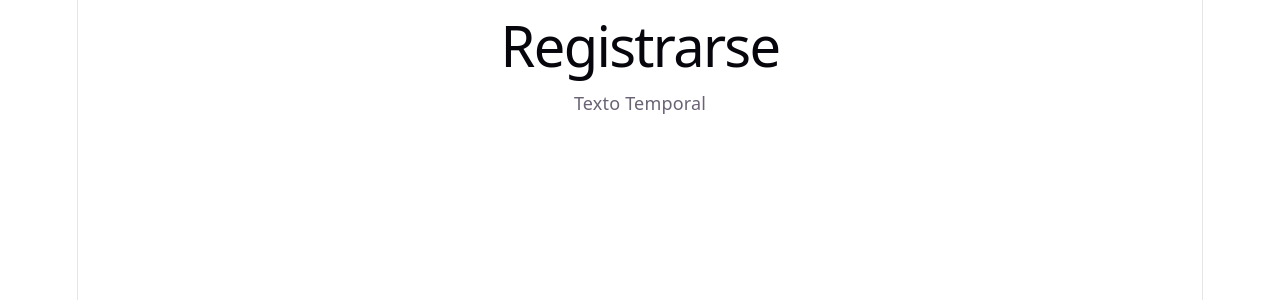
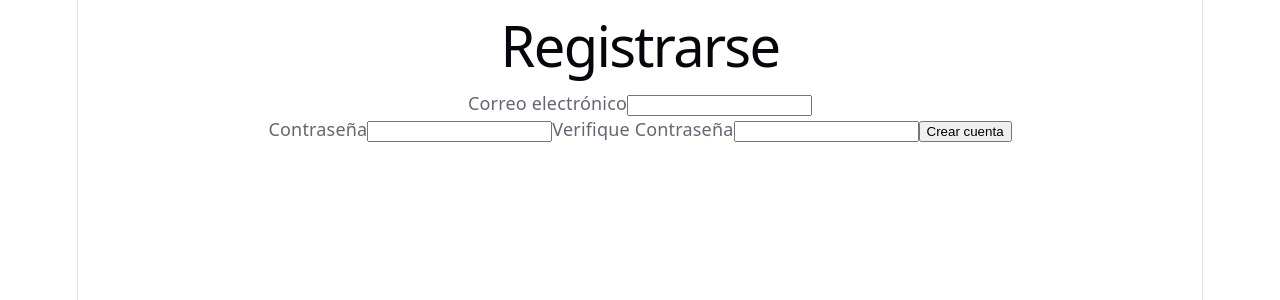
Before and after one commit to Leonelbruno/metacode-task-manager, a React (Vite) app: page /register in a window 1280 px wide. Shown: the top 300 px of the page. Built offline with nearby package versions, Linux system fonts and the light colour scheme; no server answers.

Commit message:
hice el  registro e inicio de sesión con Firebase

```diff
--- a/src/pages/LoginPage.tsx
+++ b/src/pages/LoginPage.tsx
@@ -1,8 +1,69 @@
+import { useState, type FormEvent } from "react";
+import { useNavigate } from "react-router-dom";
+import { loginUser } from "../services/authService";
+
 function LoginPage() {
+    const [email, setEmail] = useState("");
+    const [password, setPassword] = useState("");
+    const [error, setError] = useState("");
+    const [isLoading, setIsLoading] = useState(false);
+
+    const navigate = useNavigate();
+
+    async function handleSubmit(event: FormEvent<HTMLFormElement>) {
+        event.preventDefault();
+
+        if (isLoading) return;
+
+        setError("");
+        setIsLoading(true);
+
+        try {
+            await loginUser(email, password);
+            navigate("/tasks");
+        } catch (error) {
+            console.error(error);
+            setError("Correo electrónico o contraseña incorrectos");
+        } finally {
+            setIsLoading(false);
+        }
+    }
+
     return (
         <main>
-            <h1>Iniciar Sesion</h1>
-            <p>Texto Temporal</p>
+            <h1>Iniciar sesión</h1>
+
+            <form onSubmit={handleSubmit}>
+                <div>
+                    <label htmlFor="email">Correo electrónico</label>
+
+                    <input
+                        id="email"
+                        type="email"
+                        value={email}
+                        onChange={(event) => setEmail(event.target.value)}
+                        required
+                    />
+                </div>
+
+                <div>
+                    <label htmlFor="password">Contraseña</label>
+
+                    <input
+                        id="password"
+                        type="password"
+                        value={password}
+                        onChange={(event) => setPassword(event.target.value)}
+                        required
+                    />
+                </div>
+
+                {error && <p role="alert">{error}</p>}
+
+                <button type="submit" disabled={isLoading}>
+                    {isLoading ? "Ingresando..." : "Iniciar sesión"}
+                </button>
+            </form>
         </main>
     );
 }
--- a/src/pages/RegisterPage.tsx
+++ b/src/pages/RegisterPage.tsx
@@ -1,8 +1,94 @@
+import { useState, type FormEvent } from "react";
+import { registerUser } from "../services/authService";
+import { useNavigate } from "react-router-dom";
+import { FirebaseError } from "firebase/app";
+
 function RegisterPage() {
+    const [email, setEmail] = useState("");
+    const [password, setPassword] = useState("");
+    const [confirmPassword, setConfirmPassword] = useState("");
+    const [error, setError] = useState("");
+    const [isLoading, setIsLoading] = useState(false);
+    const navigate = useNavigate();
+
+    async function handleSubmit(event: FormEvent<HTMLFormElement>) {
+        event.preventDefault();
+        setError("");
+
+        if (password !== confirmPassword) {
+            setError("Las contraseñas no coinciden");
+            return;
+        }
+
+        if (password.length < 6) {
+            setError("La contraseña debe tener al menos 6 caracteres");
+            return;
+        }
+
+        if (isLoading) return;
+        setIsLoading(true);
+
+        try {
+            await registerUser(email, password);
+            console.log("Usuario creado correctamente");
+            navigate("/tasks");
+        } catch (error) {
+            console.error(error);
+
+            if (
+                error instanceof FirebaseError &&
+                error.code === "auth/email-already-in-use"
+            ) {
+                setError("Ese correo electrónico ya está registrado");
+            } else {
+                setError("No se pudo crear la cuenta");
+            }
+        } finally {
+            setIsLoading(false);
+        }
+    }
+
     return (
         <main>
             <h1>Registrarse</h1>
-            <p>Texto Temporal</p>
+
+            <form onSubmit={handleSubmit}>
+                <div>
+                    <label htmlFor="email">Correo electrónico</label>
+
+                    <input
+                        id="email"
+                        type="email"
+                        value={email}
+                        onChange={(event) => setEmail(event.target.value)}
+                        required
+                    />
+                </div>
+
+                <label htmlFor="password">Contraseña</label>
+                <input
+                    id="password"
+                    type="password"
+                    value={password}
+                    onChange={(event) => setPassword(event.target.value)}
+                    required
+                />
+
+                <label htmlFor="confirmPassword">Verifique Contraseña</label>
+                <input
+                    id="confirmPassword"
+                    type="password"
+                    value={confirmPassword}
+                    onChange={(event) => setConfirmPassword(event.target.value)}
+                    required
+                />
+
+                {error && <p role="alert">{error}</p>}
+
+                <button type="submit" disabled={isLoading}>
+                    {isLoading ? "Creando cuenta..." : "Crear cuenta"}
+                </button>
+            </form>
         </main>
     );
 }
--- /dev/null
+++ b/src/services/authService.ts
@@ -0,0 +1,10 @@
+import { auth } from "./firebase";
+import { createUserWithEmailAndPassword, signInWithEmailAndPassword, } from "firebase/auth";
+
+export function registerUser(email: string, password: string) {
+    return createUserWithEmailAndPassword(auth, email, password);
+}
+
+export function loginUser(email: string, password: string) {
+    return signInWithEmailAndPassword(auth, email, password);
+}
```
